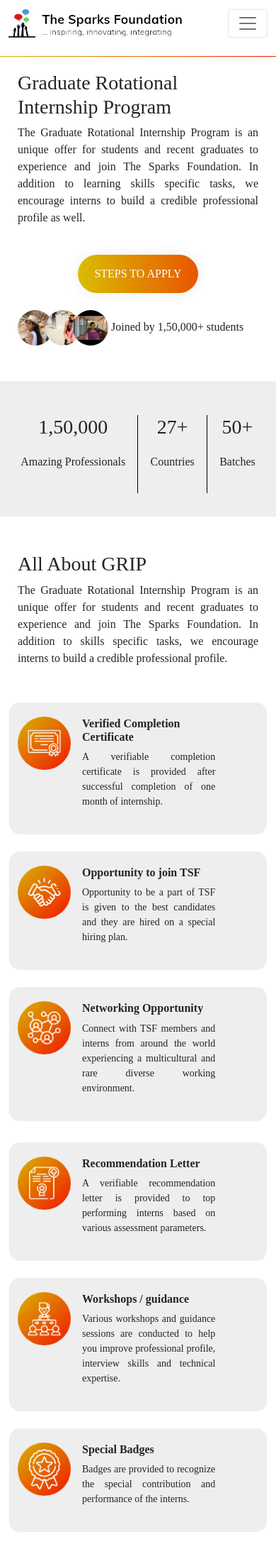
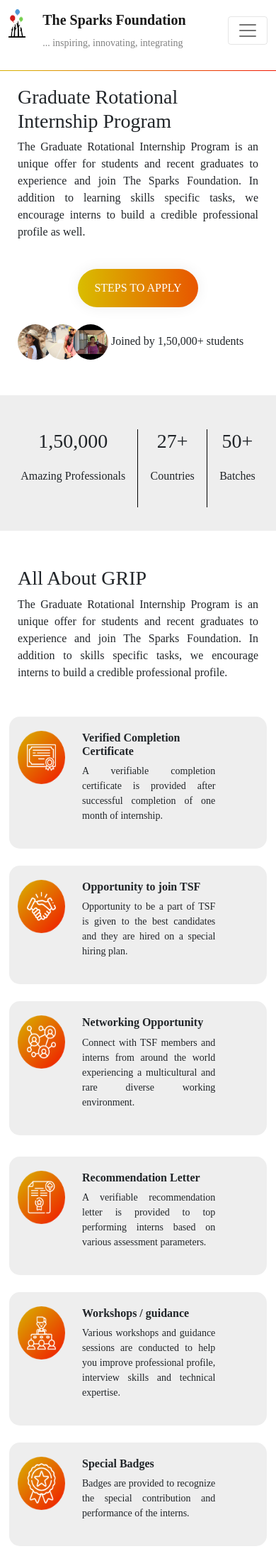
Before and after one commit to Mohanaditya-Kalva/GRIP_Website, a PHP site: page / in a window 390 px wide. Shown: the top 2207 px of the page at 71% size. Run offline with PHP 8.4, Linux system fonts and the light colour scheme; some web fonts are replaced.

Commit message:
bug fixes

```diff
--- a/assests/style.css
+++ b/assests/style.css
@@ -1,5 +1,13 @@
+* {
+  box-sizing: border-box;
+  -webkit-box-sizing: border-box;
+  -msbox-sizing: border-box;
+}
+img {
+  max-width: 100%;
+}
 body {
-  overflow-x: hidden;
+  overflow-x: hidden !important;
   font-family: "Muli";
 }
 a {
@@ -13,13 +21,17 @@ h1 {
   margin: auto 100px;
 }
 .img-logo {
-  height: 50px;
+  height: 60px;
 }
 .nav-link {
   padding-top: 1.5rem;
   padding-bottom: 1.5rem;
   padding-left: 1rem !important;
   padding-right: 1rem !important;
+}
+.navbar-brand span {
+  color: grey;
+  font-size: 14px;
 }
 .btn-grad {
   background-image: linear-gradient(
@@ -281,17 +293,16 @@ h1 {
   margin-top: 15px;
 }
 @keyframes animate {
-
   0% {
-      content: "Inspiring";
+    content: "Inspiring";
   }
 
   50% {
-      content: "Innovating";
+    content: "Innovating";
   }
 
   75% {
-      content: "Integrating";
+    content: "Integrating";
   }
 }
 
@@ -438,6 +449,9 @@ h1 {
   }
   .center {
     display: none;
+  }
+  .what-our-student-say {
+    background-image: url("img/rectangle-mobile.png");
   }
   .custom-card-row {
     height: 600px !important;
@@ -655,7 +669,9 @@ h1 {
   .custom-card-row {
     height: 300px;
   }
-  .ellipse-left-accordation, .ellipse-overlap-accordation, .union-ellipse {
+  .ellipse-left-accordation,
+  .ellipse-overlap-accordation,
+  .union-ellipse {
     display: none;
   }
   .grip-blocks-section {
--- a/index.html
+++ b/index.html
@@ -17,7 +17,17 @@
         <!-- navigation header -->
         <nav class="navbar navbar-expand-lg navbar-light">
             <div class="container-fluid">
-                <a class="navbar-brand" href="index.html"><img src="assests/img/logo.png" class="img-logo" alt="spark-foundation"></a>
+                <a class="navbar-brand" href="index.html">
+                    <div class="row">
+                        <div class="col-2 col-md-3">
+                            <img src="assests/img/logo.png" class="img-logo" alt="spark-foundation">
+                        </div>
+                        <div class="col-10 col-md-9">
+                            <strong>The Sparks Foundation</strong><br>
+                            <span>... inspiring, innovating, integrating</span>
+                        </div>
+                    </div>
+                </a>
                 <button class="navbar-toggler" type="button" data-bs-toggle="collapse" data-bs-target="#navbarNav" aria-controls="navbarNav" aria-expanded="false" aria-label="Toggle navigation">
                     <span class="navbar-toggler-icon"></span>
                 </button>
@@ -185,8 +195,9 @@
         <section class="inspiring-section">
             <div class="row">
                 <div class="col-6">
-                    <img src="assests/img/union.png" class="img-union" alt="arrow">
-                    <img src="assests/img/ellipse.png" class="union-ellipse">
+                    <img src="assests/img/Group 569.png" class="img-union" alt="arrow">
+                    <!-- <img src="assests/img/union.png" class="img-union" alt="arrow">
+                    <img src="assests/img/ellipse.png" class="union-ellipse"> -->
                 </div>
                 <div class="col-6 graduate-text">
                     <h1></h1><br>
```
Also changed, not shown: assests/img/Group 569.png (added), assests/img/logo.png, assests/img/rectangle-mobile.png (added), assests/img/rectangle.png.
